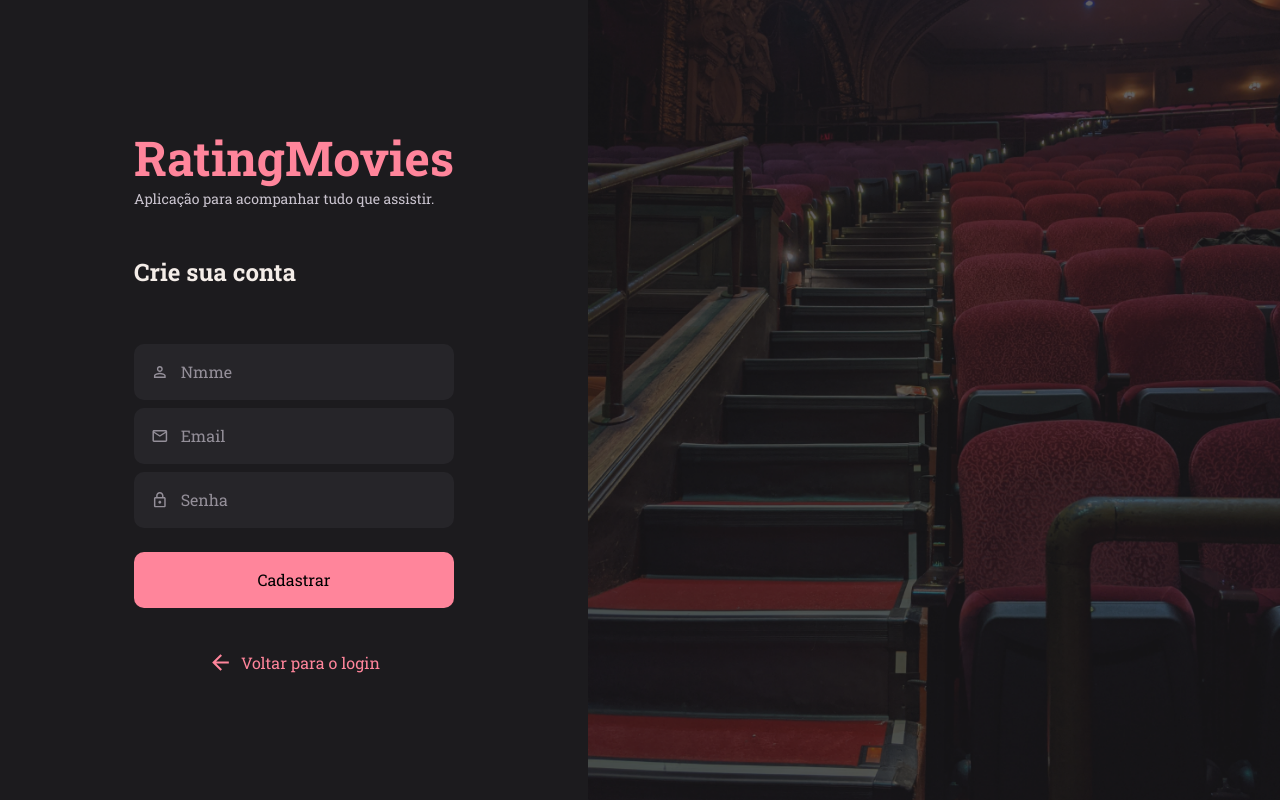
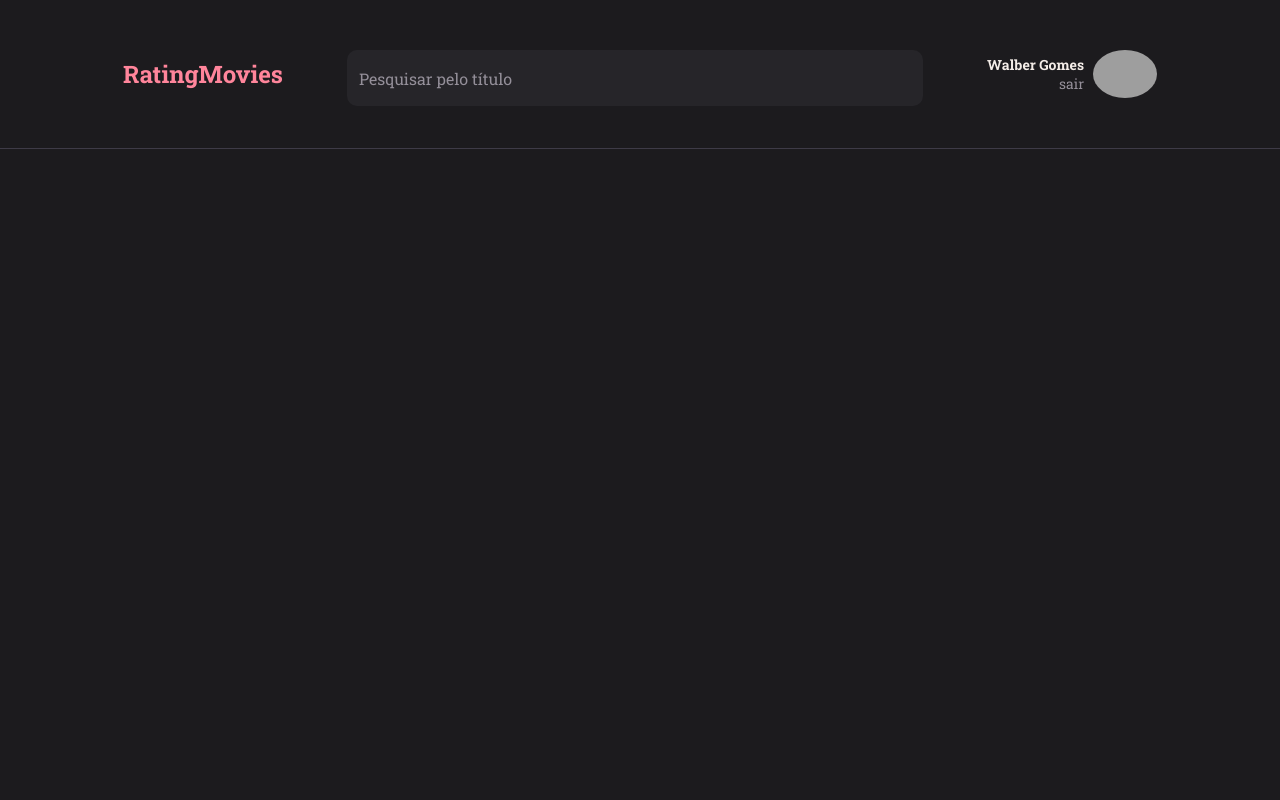
Before and after one commit to walbergomes/RatingMovies, a React (Vite) app in the folder front/: page / in a window 1280 px wide. Built offline with nearby package versions, Linux system fonts and the light colour scheme; grey boxes are pictures that could not be loaded.

Commit message:
:construction: create Header component

```diff
--- /dev/null
+++ b/front/src/components/Header/index.jsx
@@ -0,0 +1,26 @@
+import { Container, Search, Profile  } from "./styles"
+
+import { Input } from "../Input"
+
+export function Header() {
+  return (
+    <Container>
+      <p>RatingMovies</p>
+
+      <Search>
+        <Input placeholder="Pesquisar pelo título"/>
+      </Search>
+
+      <Profile>
+        <div>
+          <p>Walber Gomes</p>
+          <span>sair</span>
+        </div>
+        <img
+          src="https://github.com/walbergomes.png"
+          alt="foto do usuario" />
+      </Profile>
+
+    </Container>
+  )
+}
--- /dev/null
+++ b/front/src/components/Header/styles.js
@@ -0,0 +1,59 @@
+import styled from "styled-components";
+
+export const Container = styled.div`
+  width: 100%;
+  display: flex;
+  align-items: center;
+  gap: 64px;
+  padding: 42px 123px;
+
+  border-bottom: 1px solid ${({ theme }) => theme.COLORS.BORDER_BOTTOM_LINE};
+
+  > p {
+    font-size: 24px;
+    font-weight: 700;
+    color: ${({ theme }) => theme.COLORS.PINK};
+  }
+`
+
+export const Search = styled.div`
+  width: 100%;
+`
+
+export const Profile = styled.div`
+  display: flex;
+  gap: 9px;
+
+  &:hover {
+    cursor: pointer;
+  }
+
+
+  > div {
+    display: flex;
+    flex-direction: column;
+    align-items: flex-end;
+    justify-content: center;
+
+    p {
+      color: ${({ theme }) => theme.COLORS.WHITE};
+      font-size: 14px;
+      font-weight: 700;
+      white-space: nowrap;
+    }
+
+    span {
+      font-size: 14px;
+      color: ${({ theme }) => theme.COLORS.GRAY_500};
+
+      &:hover {
+        filter: brightness(0.6);
+      }
+    }
+  }
+
+  > img {
+    width: 64px;
+    border-radius: 50%;
+  }
+`
--- a/front/src/main.jsx
+++ b/front/src/main.jsx
@@ -5,13 +5,13 @@ import { ThemeProvider } from 'styled-components'
 import theme from "./styles/theme"
 import GlobalStyles from "./styles/global"
 
-import { SignUp } from './pages/SignUp'
+import { Home } from './pages/Home'
 
 ReactDOM.createRoot(document.getElementById('root')).render(
   <React.StrictMode>
     <ThemeProvider theme={theme}>
       <GlobalStyles />
-      <SignUp />
+      <Home />
     </ThemeProvider>
   </React.StrictMode>,
 )
--- /dev/null
+++ b/front/src/pages/Home/index.jsx
@@ -0,0 +1,8 @@
+
+import { Header } from "../../components/Header"
+
+export function Home() {
+  return (
+    <Header />
+  )
+}
--- a/front/src/styles/theme.js
+++ b/front/src/styles/theme.js
@@ -8,6 +8,8 @@ export default {
     WHITE: "#F4EDE8",
 
     GRAY_500: "#948F99",
-    GRAY_300: "#CAC4CF"
+    GRAY_300: "#CAC4CF",
+
+    BORDER_BOTTOM_LINE: "#3E3B47"
   }
 }
```
Also changed, not shown: front/src/pages/Home/styles.js (added).
